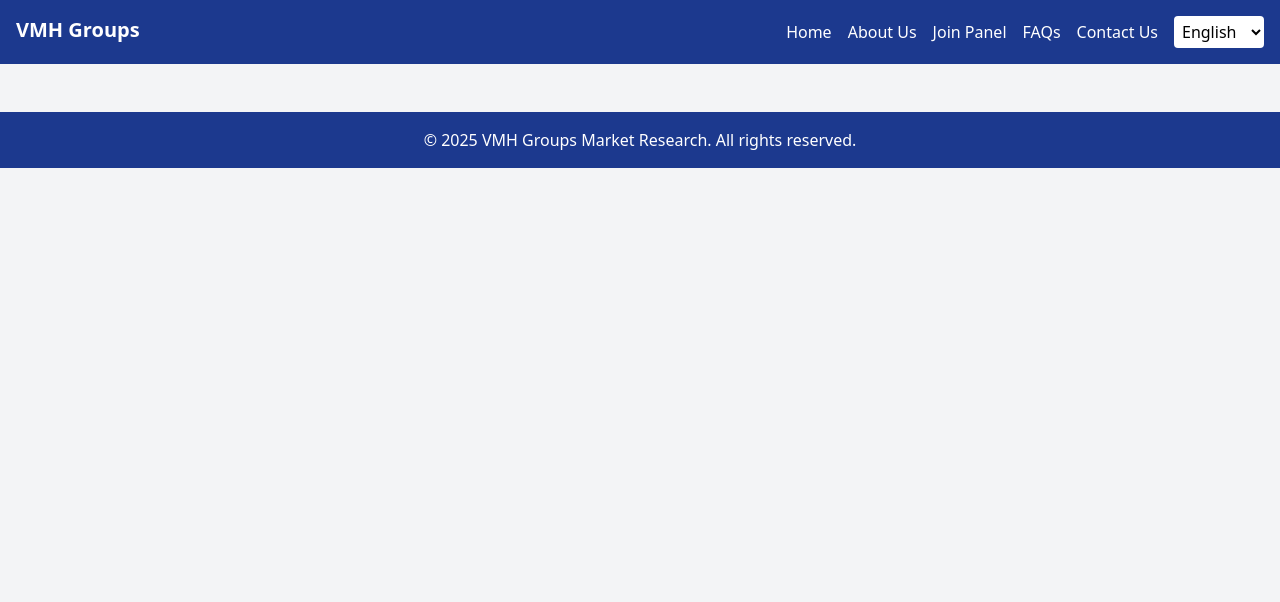
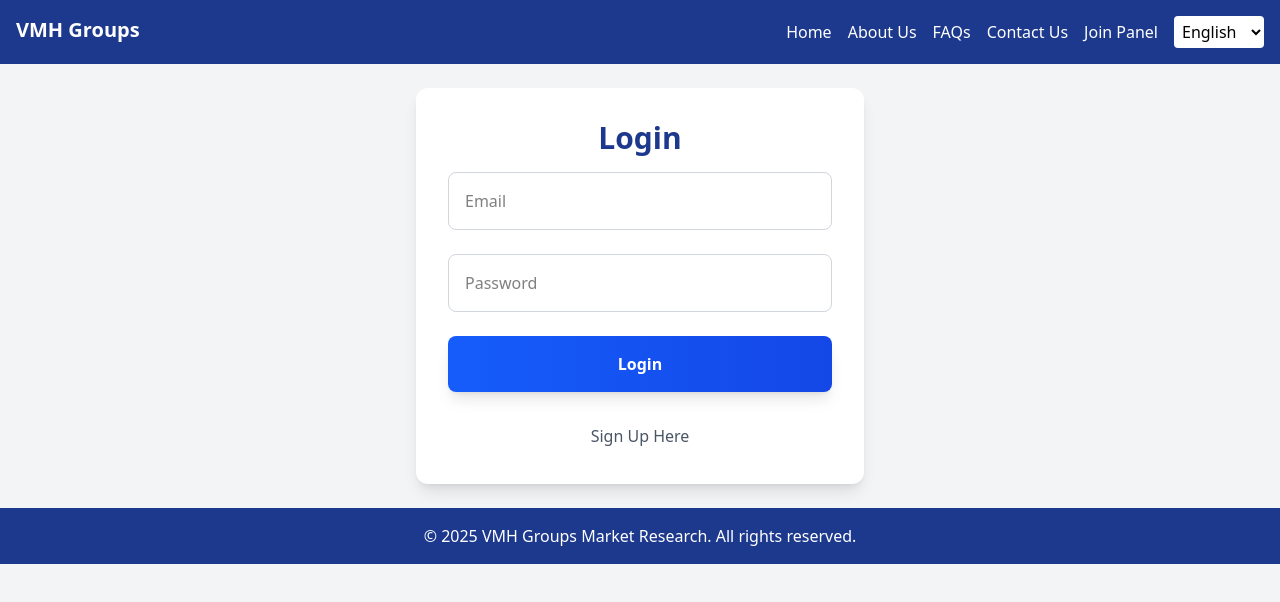
Before and after one commit to ArpitJangid11/VMH_GROUP, a React (Vite) app: page /login in a window 1280 px wide. Shown: the top 602 px of the page. Built offline with nearby package versions, Linux system fonts and the light colour scheme; no server answers.

Commit message:
login navigation

```diff
--- a/src/App.jsx
+++ b/src/App.jsx
@@ -1,4 +1,4 @@
-import { useState } from 'react';
+import { useEffect, useState } from 'react';
 import { BrowserRouter as Router, Routes, Route } from 'react-router-dom';
 import translations from './translations';
 import Navbar from './components/Navbar';
@@ -8,20 +8,37 @@ import Signup from './pages/Signup';
 import Dashboard from './pages/Dashboard';
 import Faqs from './pages/Faqs';
 import Contact from './pages/Contact';
+import Login from './pages/Login';
 
 const App = () => {
   const [language, setLanguage] = useState('en');
   const [user, setUser] = useState(null);
   const t = translations[language];
 
+  useEffect(() => {
+    const isLoggedIn = JSON.parse(localStorage.getItem('keeplogin'));
+    const savedUser = JSON.parse(localStorage.getItem('user'));
+
+    if (isLoggedIn && savedUser) {
+      setUser(savedUser); // restore user from localStorage
+    }
+  }, []);
+
   return (
     <Router>
       <div className="min-h-screen bg-gray-100">
-        <Navbar language={language} setLanguage={setLanguage} t={t} />
+        <Navbar
+          language={language}
+          setLanguage={setLanguage}
+          t={t}
+          user={user}
+          setUser={setUser}
+        />
         <main className="container mx-auto p-6">
           <Routes>
-            <Route path="/" element={<Home t={t} />} />
+            <Route path="/" element={<Home t={t} user={user} />} />
             <Route path="/about" element={<About t={t} />} />
+            <Route path="/login" element={<Login t={t} setUser={setUser} />} />
             <Route path="/signup" element={<Signup t={t} setUser={setUser} />} />
             <Route path="/dashboard" element={<Dashboard t={t} user={user} />} />
             <Route path="/faqs" element={<Faqs t={t} />} />
--- a/src/api.js
+++ b/src/api.js
@@ -6,6 +6,7 @@ const AIRTABLE_USERS_TABLE = import.meta.env.VITE_AIRTABLE_USERS_TABLE;
 export const signupUser = async (data) => {
   var base = new Airtable({ apiKey: AIRTABLE_API_KEY }).base(AIRTABLE_BASE_ID);
 
+  // for create a new row
   base(AIRTABLE_USERS_TABLE).create(
     [
       {
@@ -25,3 +26,48 @@ export const signupUser = async (data) => {
 
   return data;
 };
+
+// for search login user
+export const loginUser = async (data) => {
+  const base = new Airtable({ apiKey: AIRTABLE_API_KEY }).base(
+    AIRTABLE_BASE_ID
+  );
+
+  return new Promise((resolve, reject) => {
+    const matchedUsers = [];
+
+    base(AIRTABLE_USERS_TABLE)
+      .select({ view: "Grid view" })
+      .eachPage(
+        function page(records, fetchNextPage) {
+          records.forEach((record) => {
+            if (
+              data.email === record.get("email") &&
+              data.password === record.get("password")
+            ) {
+              const userData = {
+                id: record.getId(),
+                ...record.fields,
+              };
+              matchedUsers.push(userData);
+            }
+          });
+
+          fetchNextPage();
+        },
+        function done(err) {
+          if (err) {
+            console.error("Error fetching records:", err);
+            reject(err);
+          } else {
+            if (matchedUsers.length > 0) {
+              resolve(matchedUsers[0]); // Return the first matched user
+            } else {
+              alert("incorrect password");
+              resolve(null); // No match found
+            }
+          }
+        }
+      );
+  });
+};
--- a/src/components/Navbar.jsx
+++ b/src/components/Navbar.jsx
@@ -1,15 +1,28 @@
-import { Link } from 'react-router-dom';
+// import { useEffect } from 'react';
+import { Link, useNavigate } from 'react-router-dom';
 
-const Navbar = ({ language, setLanguage, t }) => {
+const Navbar = ({ language, setLanguage, t,user, setUser }) => {
+   const navigate = useNavigate();
+  // console.log(user);
+  const handleLogout = () => {
+     localStorage.removeItem('user');
+     localStorage.removeItem('keeplogin');
+     setUser(null);
+     navigate('/login');
+  }
   return (
     <nav className="bg-blue-900 text-white p-4 flex justify-between">
       <h1 className="text-xl font-bold">VMH Groups</h1>
       <div className="space-x-4">
         <Link to="/" className="hover:underline">{t.home}</Link>
         <Link to="/about" className="hover:underline">{t.about}</Link>
-        <Link to="/signup" className="hover:underline">{t.join}</Link>
         <Link to="/faqs" className="hover:underline">{t.faqs}</Link>
         <Link to="/contact" className="hover:underline">{t.contact}</Link>
+        {user ?(
+          <p onClick={handleLogout} className="hover:underline cursor-pointer">{t.logout}</p>
+        ) :(<Link to="/login" className="hover:underline">{t.join}</Link>
+        )
+        }
         <select
           value={language}
           onChange={(e) => setLanguage(e.target.value)}
--- a/src/pages/Home.jsx
+++ b/src/pages/Home.jsx
@@ -1,11 +1,26 @@
 import { Link } from "react-router-dom";
 
-const Home = ({ t }) => {
+const Home = ({ t, user}) => {
   return (
      <div className="text-center py-16">
                 <div className="max-w-4xl mx-auto">
                   <h1 className="text-5xl md:text-6xl font-bold text-blue-900 mb-6 leading-tight">{t.welcome}</h1>
                   <p className="mt-4 text-xl text-gray-600 mb-8 max-w-2xl mx-auto">{t.slogan}</p>
+
+                  {user ? (
+                    <div>
+
+                      <h4 className="text-5xl md:text-6xl font-bold capitalize text-gray-500 mb-6 leading-tight">{t.hi}{user.name}</h4>
+
+                      <Link to="/Dashboard">
+                        <button
+                          className="mt-6 px-8 py-4 bg-gradient-to-r from-blue-600 to-blue-700 text-white text-lg font-semibold rounded-lg hover:from-blue-700 hover:to-blue-800 transform hover:scale-105 transition-all duration-200 shadow-lg hover:shadow-xl"
+                          >
+                          {t.dashboard}
+                        </button>
+                      </Link>
+                    </div>
+                  ):(
                     <Link to="/signup">
                       <button
                         className="mt-6 px-8 py-4 bg-gradient-to-r from-blue-600 to-blue-700 text-white text-lg font-semibold rounded-lg hover:from-blue-700 hover:to-blue-800 transform hover:scale-105 transition-all duration-200 shadow-lg hover:shadow-xl"
@@ -13,6 +28,7 @@ const Home = ({ t }) => {
                         {t.joinNow}
                       </button>
                     </Link>
+                  )}
                 </div>
               </div>
   );
--- /dev/null
+++ b/src/pages/Login.jsx
@@ -0,0 +1,73 @@
+import { useState } from 'react';
+import { Link, useNavigate } from 'react-router-dom';
+import { loginUser } from '../api'; // You should define this function in your API file
+
+const Login = ({ t,setUser }) => {
+  const [formData, setFormData] = useState({ email: '', password: '' });
+  const navigate = useNavigate();
+
+  const handleLogin = async (e) => {
+    e.preventDefault();
+
+    try {
+      const response = await loginUser(formData);
+
+      if (response) {
+        setUser(response);
+        // alert('Login successful!');
+        // localStorage.setItem('',JSON.stringify(true))
+        localStorage.setItem('user', JSON.stringify(response)); // 👈 store user
+        localStorage.setItem('keeplogin', JSON.stringify(true));
+        navigate('/dashboard');
+      } else {
+        alert('Invalid email or password');
+      }
+    } catch (error) {
+      console.error('Login error:', error);
+      alert('Login failed. Please check your credentials.');
+    }
+  };
+
+  const handleInputChange = (e) => {
+    const { name, value } = e.target;
+    setFormData({ ...formData, [name]: value });
+  };
+
+//   console.log(formData);
+
+  return (
+    <div className="max-w-md mx-auto">
+      <div className="bg-white rounded-xl shadow-lg p-8">
+        <h2 className="text-3xl font-bold text-blue-900 mb-4 text-center">{t.login}</h2>
+        <form onSubmit={handleLogin} className="space-y-6">
+          <input
+            type="email"
+            name="email"
+            placeholder={t.email}
+            onChange={handleInputChange}
+            className="w-full p-4 border border-gray-300 rounded-lg focus:ring-2 focus:ring-blue-500 focus:border-transparent transition-all"
+            required
+          />
+          <input
+            type="password"
+            name="password"
+            placeholder={t.password}
+            onChange={handleInputChange}
+            className="w-full p-4 border border-gray-300 rounded-lg focus:ring-2 focus:ring-blue-500 focus:border-transparent transition-all"
+            required
+          />
+          <button
+            type="submit"
+            className="w-full px-6 py-4 bg-gradient-to-r from-blue-600 to-blue-700 text-white font-semibold rounded-lg hover:from-blue-700 hover:to-blue-800 transform hover:scale-105 transition-all duration-200 shadow-lg hover:shadow-xl"
+          >
+            {t.login}
+          </button>
+        </form>
+          <p className="text-gray-600 text-center mt-8 mb-1"> <Link
+                            to='/signup'>{t.signup} {t.here}</Link></p>
+      </div>
+    </div>
+  );
+};
+
+export default Login;
--- a/src/pages/Signup.jsx
+++ b/src/pages/Signup.jsx
@@ -1,11 +1,11 @@
 import { useEffect, useState } from 'react';
 import { signupUser } from '../api';
-import { useNavigate } from 'react-router-dom';
+import { Link, useNavigate } from 'react-router-dom';
 import Dashboard from './Dashboard'
 
 const Signup = ({ t, setUser }) => {
   const [formData, setFormData] = useState({
-    name: '', email: '', phone: '', age: '', gender: '', country: '', jobTitle: '', industry: '', consent: false,
+    name: '', email: '', phone: '', age: '', gender: '', country: '', jobTitle: '', industry: '',password: '', consent: false,
   });
   const navigate = useNavigate();
   const [dash,setDash]= useState(false)
@@ -15,6 +15,11 @@ const Signup = ({ t, setUser }) => {
 
         if (!formData.consent) {
           alert('Please agree to the GDPR terms.');
+          return;
+        }
+
+        if (formData.password !== formData.confirmPassword) {
+          alert("Passwords do not match.");
           return;
         }
 
@@ -120,6 +125,24 @@ const Signup = ({ t, setUser }) => {
                         required
                       />
                     </div>
+                    <div className="grid md:grid-cols-2 gap-4">
+                      <input
+                        type="password"
+                        name="password"
+                        placeholder={t.password }
+                        onChange={handleInputChange}
+                        className="w-full p-4 border border-gray-300 rounded-lg focus:ring-2 focus:ring-blue-500 focus:border-transparent transition-all"
+                        required
+                      />
+                      <input
+                        type="password"
+                        name="confirmPassword"
+                        placeholder={t.confirmPassword }
+                        onChange={handleInputChange}
+                        className="w-full p-4 border border-gray-300 rounded-lg focus:ring-2 focus:ring-blue-500 focus:border-transparent transition-all"
+                        required
+                      />
+                    </div>
                     <label className="flex items-start space-x-3 p-4 bg-gray-50 rounded-lg">
                       <input
                         type="checkbox"
@@ -137,6 +160,8 @@ const Signup = ({ t, setUser }) => {
                       {t.submit}
                     </button>
                   </form>
+                  <p className="text-gray-600 cursor-pointer text-center mt-8 mb-8"> <Link
+                   to='/Login'>{t.login}  {t.here}</Link></p>
                 </div>
               </div>
   );
--- a/src/translations.js
+++ b/src/translations.js
@@ -29,7 +29,12 @@ const translations = {
     earnings: "Earnings",
     refer: "Refer a Friend",
     notification: "Notifications",
+    login: "Login",
     logout: "Logout",
+    password: "Password",
+    confirmPassword: "Confirm Password",
+    here: "Here",
+    hi: "Hi, ",
   },
   fr: {
     home: "Accueil",
@@ -62,7 +67,12 @@ const translations = {
     earnings: "Gains",
     refer: "Parrainer un ami",
     notification: "Notifications",
+    login: "Se connecter",
     logout: "Déconnexion",
+    password: "Mot de passe",
+    confirmPassword: "Confirmez le mot de passe",
+    here: "Ici",
+    hi: "Hi",
   },
   de: {
     home: "Startseite",
@@ -96,7 +106,11 @@ const translations = {
     earnings: "Einnahmen",
     refer: "Freund werben",
     notification: "Benachrichtigungen",
+    login: "Login",
     logout: "Abmelden",
+    password: "Passwort",
+    confirmPassword: "Passwort bestätigen",
+    here: "Hier",
   },
 };
 
```
Lines whose indentation alone changed are shown as unchanged.
